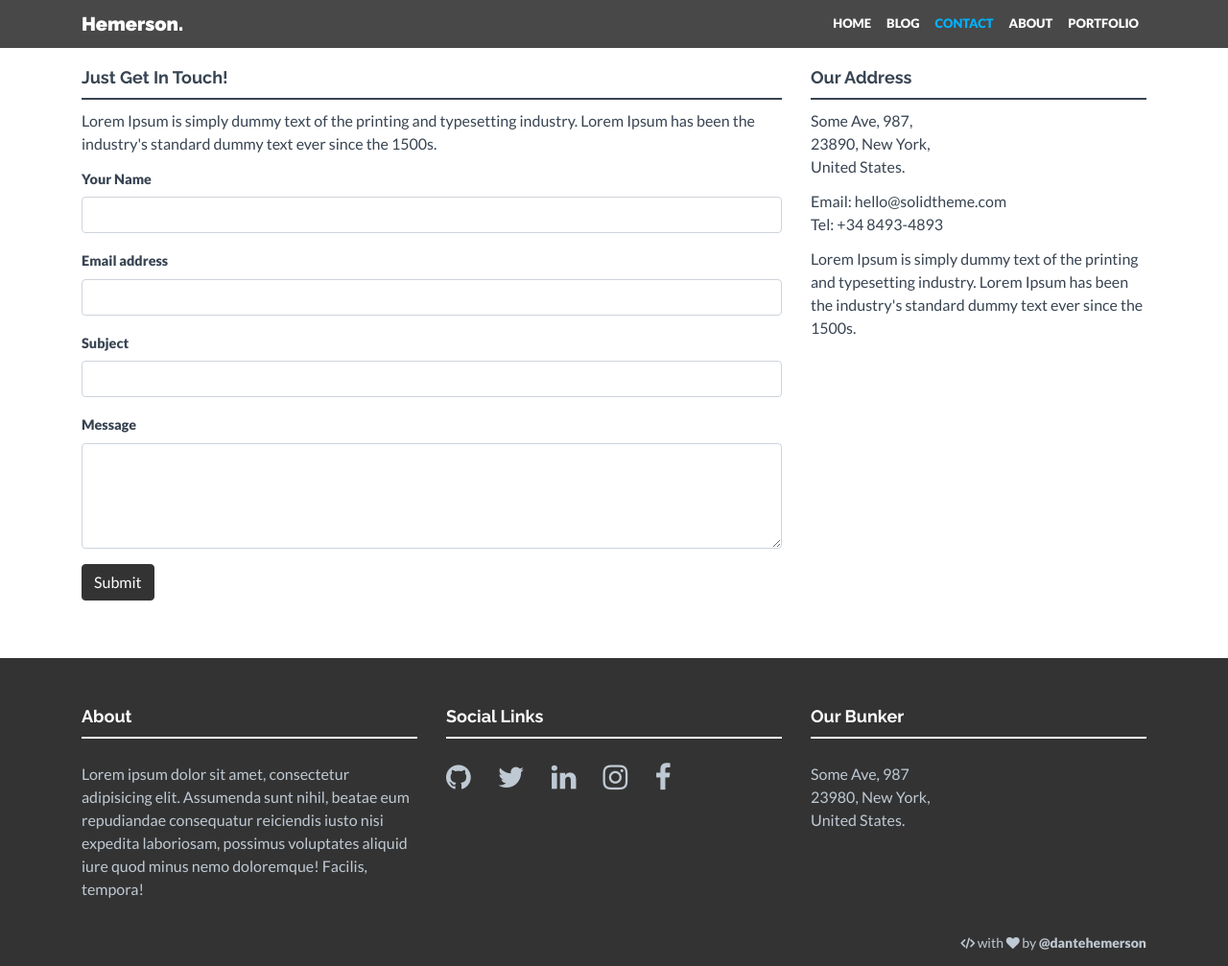
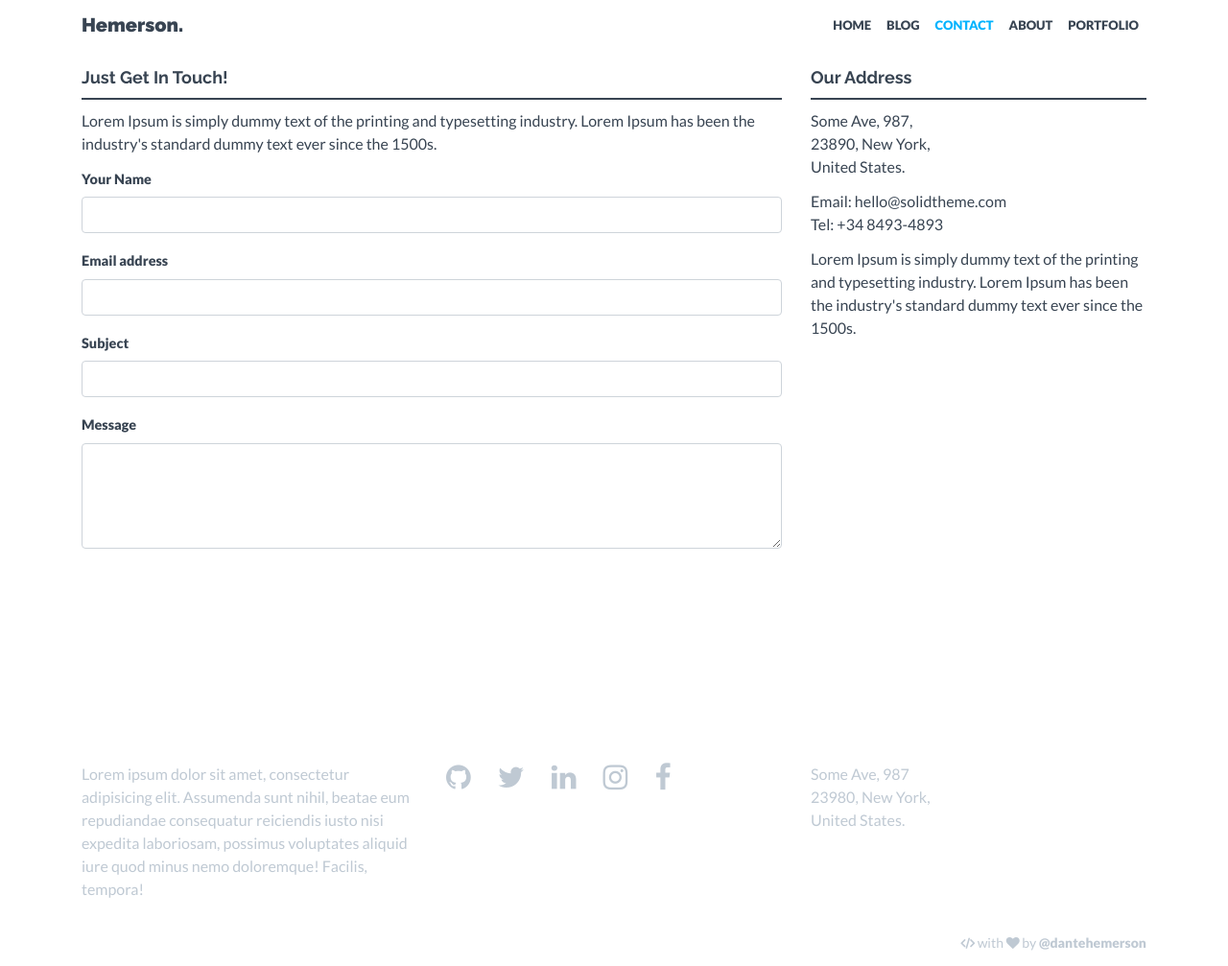
Before and after one commit to dantehemerson/dantito, a Jekyll site: the page built from menus/contact.md, in a window 1280 px wide and 1007 px high. Shown: the whole window at 96% size. Built offline with Jekyll 4.4.1, drawn with Linux system fonts in a browser that asks for light colours.

Commit message:
Cambios de color en navbar

```diff
--- a/_includes/head.html
+++ b/_includes/head.html
@@ -27,7 +27,7 @@
     {% endif %}
 
     <!-- For change color of google-chrome on android -->
-    <meta name="theme-color" content="#db5945">
+    <meta name="theme-color" content="#ffffff">
 
 
 
--- a/_sass/_common.scss
+++ b/_sass/_common.scss
@@ -109,9 +109,12 @@ button {
 }
 
 .navbar-custom {
-  background: #252525d6;
+  background: $primary-color;
 }
 
+.navbar-custom .navbar-brand {
+  color: $navlink-color;
+}
 // Cuando el scroll este en 0, se activa esto.
 .navbar-custom.shrink {
     background-color: transparent;
@@ -119,7 +122,7 @@ button {
 }
 
 .navbar-custom .navbar-nav .nav-link {
-    color: white;
+    color: $navlink-color;
     text-transform: uppercase;
 }
 
--- a/_sass/_variables.scss
+++ b/_sass/_variables.scss
@@ -12,7 +12,7 @@
 
 
 
-$padding-navbar: 0.3rem;
+$padding-navbar: 0.4rem;
 $fs-menu: 13px;
 $fs-footer-love: 14px;
 $footer-paddint-tb: 40px;
@@ -20,5 +20,10 @@ $footer-paddint-tb: 40px;
 $fs-blog: 19px;
 
 
-$primary-color: #333333;
+$primary-color: #FFFFFF;
 $hover-default-color: #00b3fe;
+
+
+
+// Navbar colors
+$navlink-color: #384452;
```
